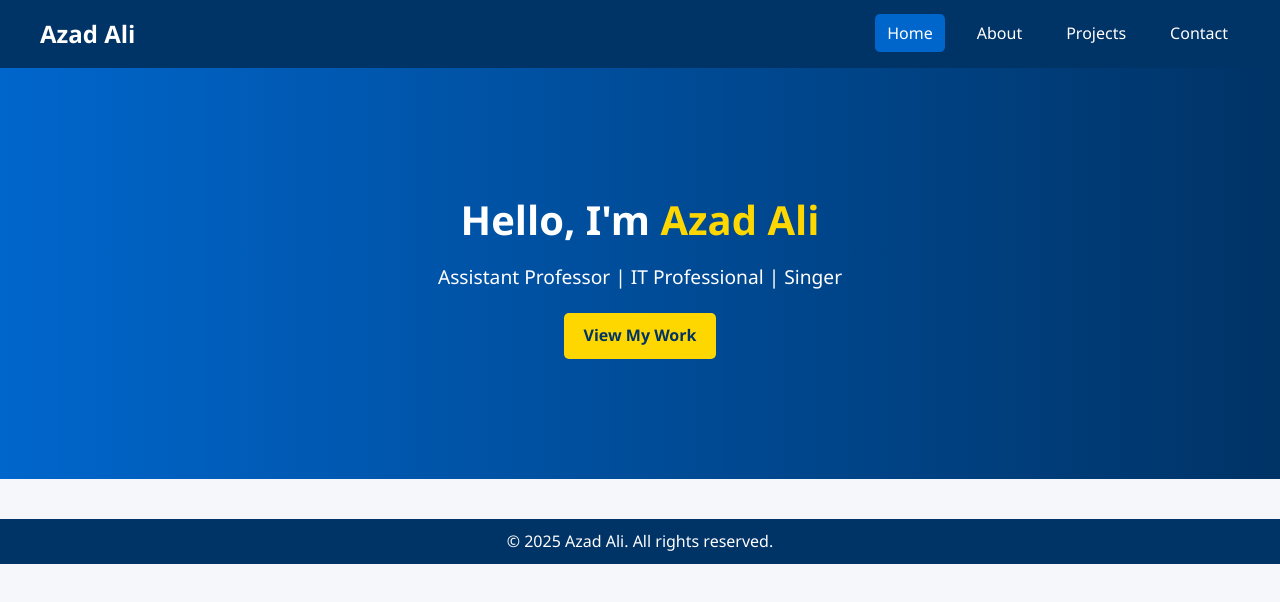
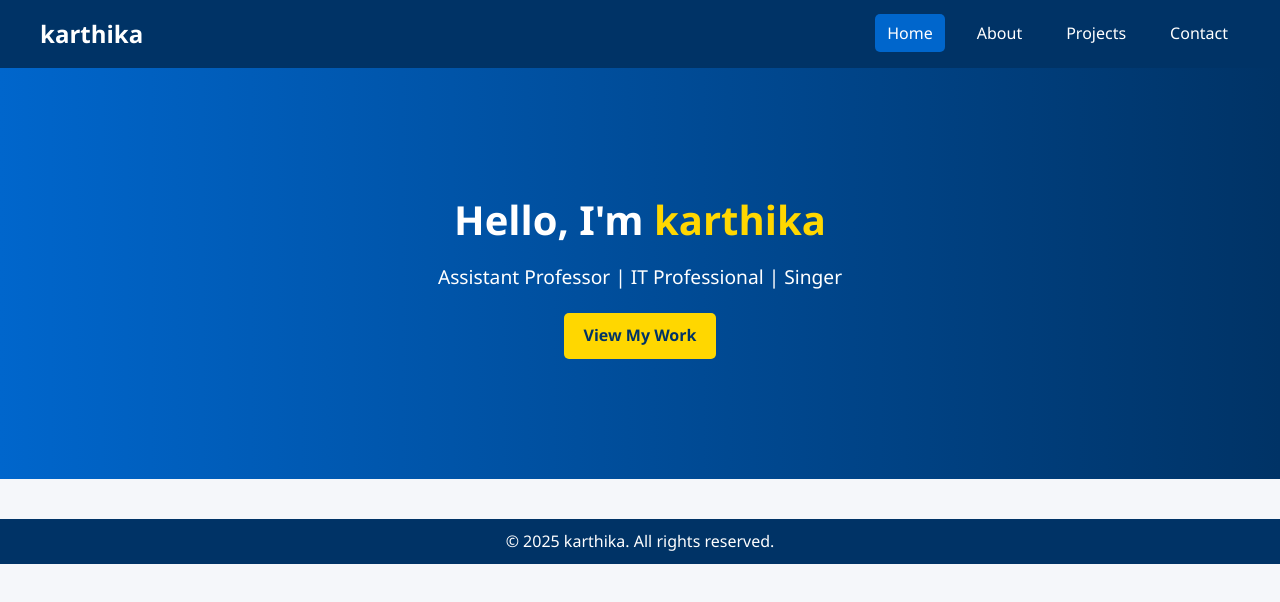
Before and after one commit to karthikatp06-beep2/login, a plain HTML site: page index.html in a window 1280 px wide. Drawn offline with Linux system fonts and the light colour scheme.

Commit message:
Update index.html

```diff
--- a/index.html
+++ b/index.html
@@ -3,12 +3,12 @@
 <head>
   <meta charset="UTF-8">
   <meta name="viewport" content="width=device-width, initial-scale=1.0">
-  <title>Azad Ali | Portfolio</title>
+  <title>karthika| Portfolio</title>
   <link rel="stylesheet" href="style.css">
 </head>
 <body>
   <header>
-    <div class="logo">Azad Ali</div>
+    <div class="logo">karthika</div>
     <nav>
       <ul>
         <li><a href="index.html" class="active">Home</a></li>
@@ -21,14 +21,15 @@
 
   <section class="hero">
     <div class="hero-content">
-      <h1>Hello, I'm <span>Azad Ali</span></h1>
+      <h1>Hello, I'm <span>karthika</span></h1>
       <p>Assistant Professor | IT Professional | Singer</p>
       <a href="projects.html" class="btn">View My Work</a>
     </div>
   </section>
 
   <footer>
-    <p>© 2025 Azad Ali. All rights reserved.</p>
+    <p>© 2025 karthika. All rights reserved.</p>
   </footer>
 </body>
+
 </html>
```
